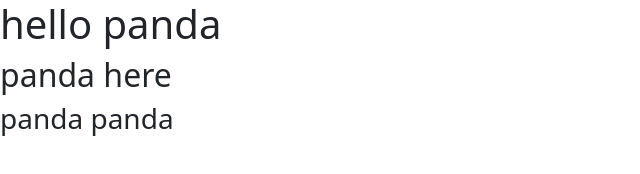
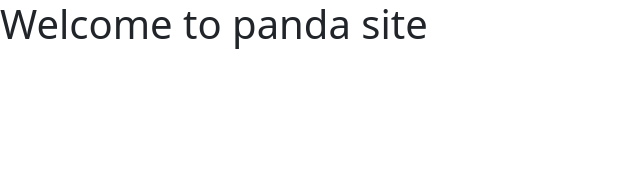
Before and after one commit to sumaiya357/panda_commerce_site, a plain HTML site: page index.html in a window 1280 px wide. Shown: the whole page, without its empty margins (0-640 px from the left). Drawn offline with nearby package versions, Linux system fonts and the light colour scheme.

Commit message:
checking

```diff
--- a/index.html
+++ b/index.html
@@ -10,9 +10,8 @@
 
 </head>
 <body>
-    <h1>hello panda</h1>
-    <h2>panda here</h2>
-      <h3>panda panda</h3>
+    <h1>Welcome to panda site</h1>
+
     <script src="https://cdn.jsdelivr.net/npm/bootstrap@5.0.2/dist/js/bootstrap.bundle.min.js" integrity="sha384-MrcW6ZMFYlzcLA8Nl+NtUVF0sA7MsXsP1UyJoMp4YLEuNSfAP+JcXn/tWtIaxVXM" crossorigin="anonymous"></script>
 </body>
 </html>
```
